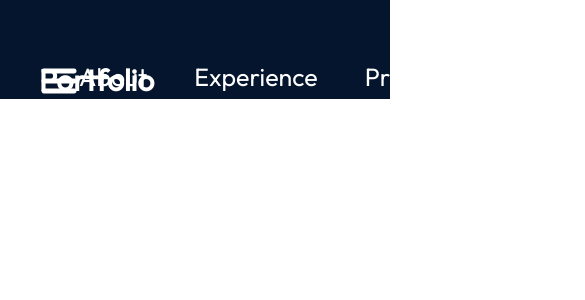
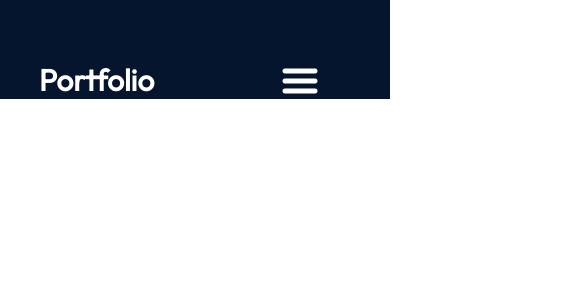
Before and after one commit to yashmiS/Portfolio, a React (Vite) app in the folder portfolio/: page / in a window 390 px wide. Shown: the top 300 px of the page, 585 px wide, since content can reach past the window. Built offline with nearby package versions, Linux system fonts and the light colour scheme.

Commit message:
Modify Navbar

```diff
--- a/portfolio/src/App.module.css
+++ b/portfolio/src/App.module.css
@@ -1,8 +1,8 @@
 @import "./vars.css";
 
-
-.App{
-    background-color: var(--color-bg);
-    width: 100%;
-    height: 100%;
+.App {
+  background-color: var(--color-bg);
+  width: 100%;
+  height: 100%;
+  overflow: hidden;
 }
--- a/portfolio/src/components/Navbar/Navbar.jsx
+++ b/portfolio/src/components/Navbar/Navbar.jsx
@@ -1,21 +1,41 @@
-import React, {useState} from 'react'
-import styles from './Navbar.module.css'
-import { getImageUrl} from '../../utils'
+import React, { useState } from "react";
+
+import styles from "./Navbar.module.css";
+import { getImageUrl } from "../../utils";
 
 export const Navbar = () => {
+  const [menuOpen, setMenuOpen] = useState(false);
+
   return (
     <nav className={styles.navbar}>
-        <a className={styles.title} href='/'>Portfolio</a>
-        <div className={styles.menu}>
-          <img className={styles.menuBtn} src={getImageUrl("nav/menuIcon.png")} alt='menu-button'/>
-          <ul className={styles.menuItems}>
-            <li><a href='#about'>About</a></li>
-            <li><a href='#experience'>Experience</a></li>
-            <li><a href='#projects'>Projects</a></li>
-            <li><a href='#contact'>Contact</a></li>
-          </ul>
-        </div>
+      <a className={styles.title} href="/">
+        Portfolio
+      </a>
+      <div className={styles.menu}>
+        <img
+          className={styles.menuBtn}
+          src={menuOpen ? "/assets/nav/closeIcon.png" : "/assets/nav/menuIcon.png"}
+          alt="menu-button"
+          onClick={() => setMenuOpen(!menuOpen)}
+        />
+        <ul
+          className={`${styles.menuItems} ${menuOpen && styles.menuOpen}`}
+          onClick={() => setMenuOpen(false)}
+        >
+          <li>
+            <a href="#about">About</a>
+          </li>
+          <li>
+            <a href="#experience">Experience</a>
+          </li>
+          <li>
+            <a href="#projects">Projects</a>
+          </li>
+          <li>
+            <a href="#contact">Contact</a>
+          </li>
+        </ul>
+      </div>
     </nav>
-  )
-
-}
+  );
+};
--- a/portfolio/src/components/Navbar/Navbar.module.css
+++ b/portfolio/src/components/Navbar/Navbar.module.css
@@ -41,5 +41,34 @@
 
     .menu {
         position: absolute;
+        right: 0;
+        margin-right: 10%;
+        flex-direction: column;
+        align-items: flex-end;
+        gap: 11px;
+        z-index: 3;
     }
+
+    .menuBtn {
+        display: block;
+        cursor: pointer;
+    }
+
+    .menuItems {
+        display: none;
+        display: none;
+        flex-direction: column;
+        align-self: center;
+        gap: 13px;
+        border-radius: 10px;
+        background: rgb(25, 55, 109);
+        background: linear-gradient(odeg, rgba(25, 55, 109, 0.2) 0%, rgba(25, 55, 109, 1) 100%);
+        padding: 24px 33px;
+        box-shadow: 0 0 4px 0 rgba(0, 0, 0, 0.25);
+    }
+
+    .menuOpen {
+        display: flex;
+        z-index: 1;
+        }
 }
--- a/portfolio/src/utils.js
+++ b/portfolio/src/utils.js
@@ -1,3 +1,3 @@
-export const getImageUrl = (path) =>{
+export const getImageUrl = (path) => {
     return new URL(`/assets/${path}`, import.meta.url).href;
-}
+};
```
